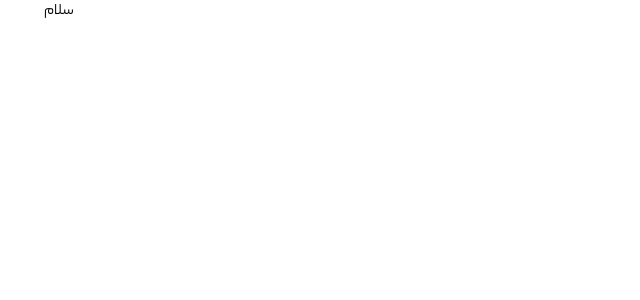
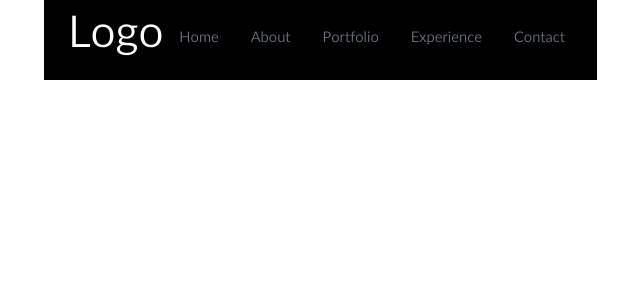
Before and after one commit to amirkhoda/ui_site, a Next.js app: page / in a window 1280 px wide. Shown: the top 300 px of the page, without its empty margins (16-656 px from the left). Built offline with nearby package versions, Linux system fonts and the light colour scheme.

Commit message:
add new navbar

```diff
--- a/src/app/page.tsx
+++ b/src/app/page.tsx
@@ -1,9 +1,9 @@
-import Image from "next/image";
+import Navbar from "@/template/Navbar";
 
 export default function Home() {
   return (
-    <main >
-      <h1>سلام</h1>
-    </main>
+    <>
+      <Navbar/>
+    </>
   );
 }
--- /dev/null
+++ b/src/components/DesktopNavbar.tsx
@@ -0,0 +1,83 @@
+"use client"
+import Link from 'next/link';
+import React, { useState } from 'react'
+// import { FaBars, FaTimes } from "react-icons/fa";
+
+function DesktopNavbar() {
+    const [nav, setNav] = useState(false);
+
+    const links = [
+      {
+        id: 1,
+        link: "home",
+      },
+      {
+        id: 2,
+        link: "about",
+      },
+      {
+        id: 3,
+        link: "portfolio",
+      },
+      {
+        id: 4,
+        link: "experience",
+      },
+      {
+        id: 5,
+        link: "contact",
+      },
+    ];
+
+  return (
+
+    <div className="flex justify-between items-center  h-20 px-4 text-white bg-black fixed nav">
+      <div>        <h1 className="text-5xl font-signature ml-2">
+          <a
+            className="link-underline link-underline-black"
+            href=""
+            target="_blank"
+            rel="noreferrer"
+          >
+            Logo
+          </a>
+        </h1>
+      </div>
+
+      <ul className="hidden md:flex">
+        {links.map(({ id, link }) => (
+          <li
+            key={id}
+            className="nav-links px-4 cursor-pointer capitalize font-medium text-gray-500 hover:scale-105 hover:text-white duration-200 link-underline"
+          >
+            <Link href={link}>{link}</Link>
+          </li>
+        ))}
+      </ul>
+
+      <div
+        onClick={() => setNav(!nav)}
+        className="cursor-pointer pr-4 z-10 text-gray-500 md:hidden"
+      >
+        {/* {nav ? <FaTimes size={30} /> : <FaBars size={30} />} */}
+      </div>
+
+      {nav && (
+        <ul className="flex flex-col justify-center items-center absolute top-0 left-0 w-full h-screen bg-gradient-to-b from-black to-gray-800 text-gray-500">
+          {links.map(({ id, link }) => (
+            <li
+              key={id}
+              className="px-4 cursor-pointer capitalize py-6 text-4xl"
+            >
+              <Link onClick={() => setNav(!nav)} href={link}>
+                {link}
+              </Link>
+            </li>
+          ))}
+        </ul>
+      )}
+    </div>
+  );
+}
+
+export default DesktopNavbar
--- /dev/null
+++ b/src/template/Navbar.tsx
@@ -0,0 +1,12 @@
+import DesktopNavbar from '@/components/DesktopNavbar'
+import React from 'react'
+
+function Navbar() {
+  return (
+    <>
+    <DesktopNavbar/>
+    </>
+  )
+}
+
+export default Navbar
--- a/tsconfig.json
+++ b/tsconfig.json
@@ -23,7 +23,7 @@
       "@/public/*": ["public/*"],
       "@/app/*":["src/app/*"],
       "@/layout/*":["src/components/layout/*"],
-
+      "@/components/*":["src/components/*"]
 
     }
   },
```
Also changed, not shown: src/components/MobileNavbar.tsx (added).
